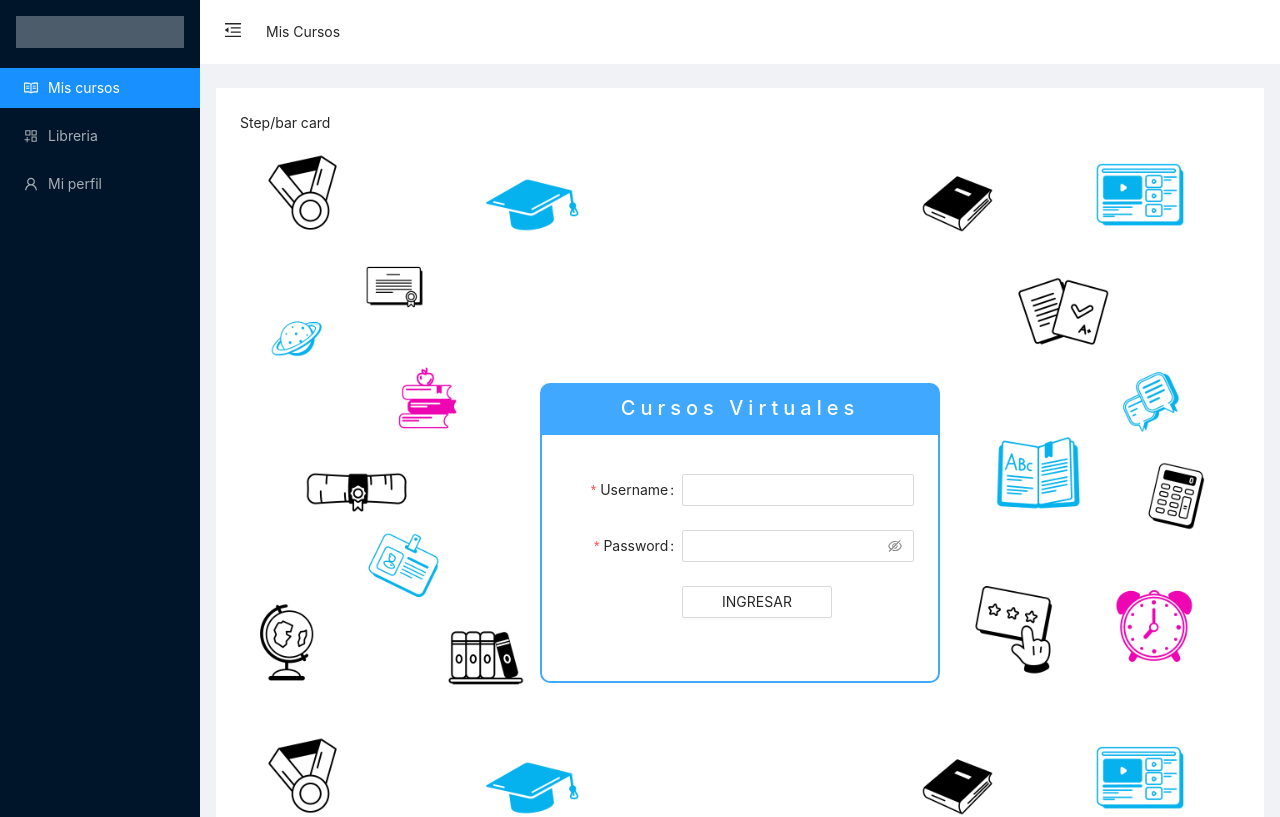
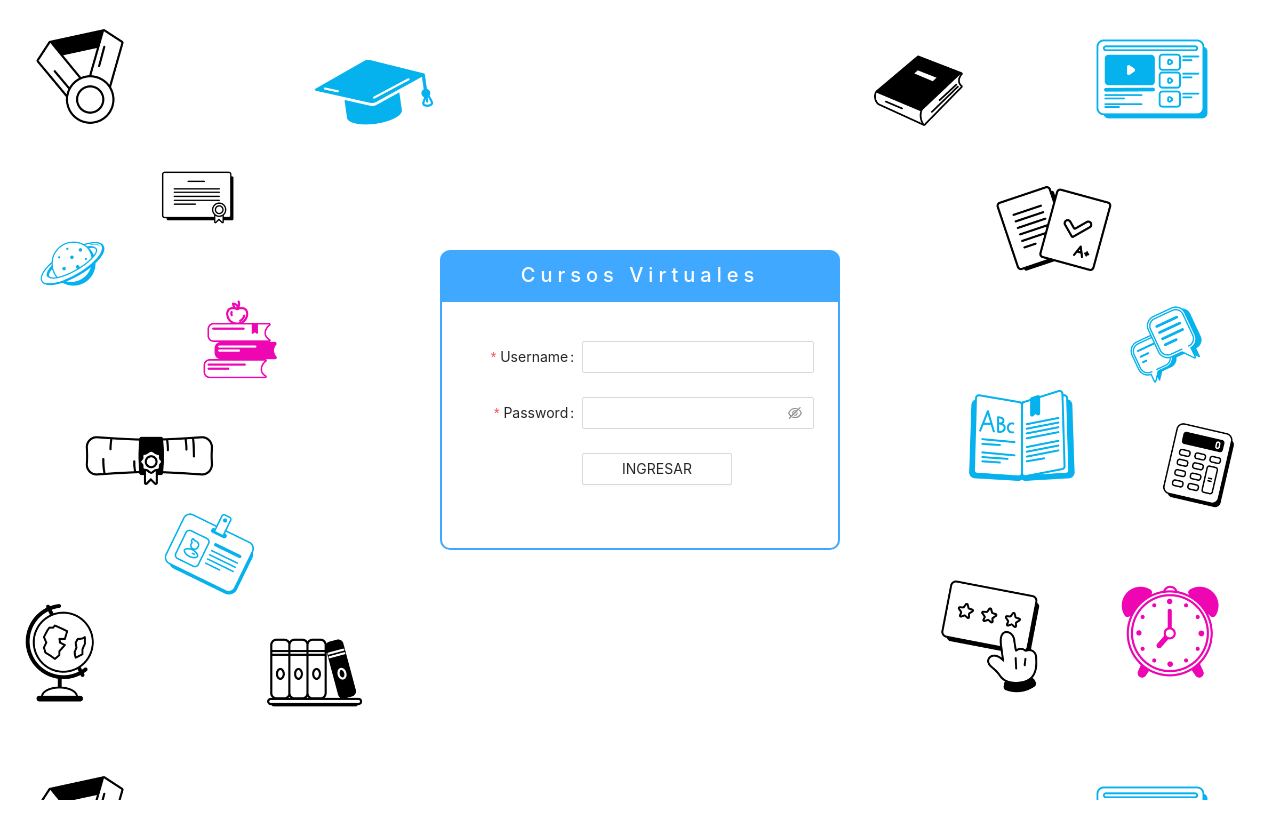
Before and after one commit to joshua-arnao/proyecto-final, a React (Create React App) app: page /login in a window 1280 px wide. Shown: the top 817 px of the page. Built offline with nearby package versions, Linux system fonts and the light colour scheme.

Commit message:
se agrego plantilla privada y publica

```diff
--- a/src/App.jsx
+++ b/src/App.jsx
@@ -1,28 +1,8 @@
-import {
-  BrowserRouter as Router,
-  Switch,
-  Route,
-  Redirect,
-} from "react-router-dom";
-import React, { useState } from "react";
-
-import { Layout, Menu, Tabs } from "antd";
-import {
-  MenuUnfoldOutlined,
-  MenuFoldOutlined,
-  ReadOutlined,
-  AppstoreAddOutlined,
-  UserOutlined,
-} from "@ant-design/icons";
-
-import { Header } from "./components/header/header";
+import { useState } from "react";
+import { BrowserRouter as Router, Switch } from "react-router-dom";
 import { Main } from "./components/main/main";
-
-import { PageLogin } from "./pages/login/login";
-import { PageCourses } from "./pages/courses/courses";
-import { PageStore } from "./pages/store/store";
-import { PageUser } from "./pages/user/user";
-import { Link } from "react-router-dom";
+import { LayoutPrivate } from "./layouts/layout-private/layout-private";
+import { LayoutPublic } from "./layouts/layout-public/layout-public";
 import "antd/dist/antd.css";
 import "./assets/style/main.scss";
 
@@ -30,88 +10,16 @@ import "./assets/style/main.scss";
 COMPONENTES WRAPPER
 */
 export function App() {
-  const { Header, Sider, Content } = Layout;
-  const state = {
-    collapsed: true,
-  };
-
-  const Toggle = () => {
-    useState({
-      collapsed: !state.collapsed,
-    });
-  };
-
-  const [Autorizado,SetAutorizado] = useState(false);
+  const [isLogin, setIsLogin] = useState(false);
 
   return (
     <Router>
       <div className="wrapper">
-      <Switch>
-        <Main>
-          <Layout style={{ minHeight: "100vh" }}>
-            <Sider trigger={null} collapsible collapsed={useState.collapsed}>
-              <div className="logo" />
-              <div
-                className="flex-column navBar"
-                style={{ minHeight: "100vh" }}
-              >
-                <Menu theme="dark" mode="inline" defaultSelectedKeys={["1"]}>
-                  <Menu.Item key="1" icon={<ReadOutlined />}>
-                    <Link to="/courses" autorizado={Autorizado} >Mis cursos</Link>
-                  </Menu.Item>
-                  <Menu.Item key="2" icon={<AppstoreAddOutlined />}>
-                    <Link to="/store" autorizado={Autorizado} >Libreria</Link>
-                  </Menu.Item>
-                  <Menu.Item key="3" icon={<UserOutlined />}>
-                    <Link to="/user" autorizado={Autorizado} >Mi perfil</Link>
-                  </Menu.Item>
-                </Menu>
-                {/* <Menu theme="dark" mode="inline" defaultSelectedKeys={["1"]}>
-                  <Menu.Item key="4" icon={<UserOutlined />}>
-                    Salir
-                  </Menu.Item>
-                </Menu> */}
-              </div>
-            </Sider>
-            <Layout className="site-layout">
-              <Header className="site-layout-background" style={{ padding: 0 }}>
-                {React.createElement(
-                  useState.collapsed ? MenuUnfoldOutlined : MenuFoldOutlined,
-                  {
-                    className: "trigger",
-                    onClick: Toggle,
-                  }
-                )}
-                Mis Cursos
-              </Header>
-              <Content
-                className="site-layout-background"
-                style={{
-                  margin: "24px 16px",
-                  padding: 24,
-                  minHeight: 280,
-                }}
-              >
-                Step/bar card
-                <div>
-                    <Route path="/login">
-                      <PageLogin SetAutorizado={SetAutorizado}/>
-                    </Route>
-                    <Route path="/courses">
-                      <PageCourses autorizado={Autorizado}/>
-                    </Route>
-                    <Route path="/store">
-                      <PageStore autorizado={Autorizado}/>
-                    </Route>
-                    <Route path="/user">
-                      <PageUser autorizado={Autorizado}/>
-                    </Route>
-                    <Redirect from="/" to="/login"></Redirect>
-                </div>
-              </Content>
-            </Layout>
-          </Layout>
-          {/* <div className="navBar flex-column min-h-full space-y-[500px]">
+        <Switch>
+          <Main>
+            {isLogin && <LayoutPrivate />}
+            <LayoutPublic />
+            {/* <div className="navBar flex-column min-h-full space-y-[500px]">
             <div>
               <Menu
                 onClick={handleClick}
@@ -148,7 +56,7 @@ export function App() {
               </Menu>
             </div>
           </div> */}
-        </Main>
+          </Main>
         </Switch>
       </div>
     </Router>
--- /dev/null
+++ b/src/layouts/layout-private/layout-private.jsx
@@ -0,0 +1,99 @@
+import React, { useState } from "react";
+import { Route, Redirect } from "react-router-dom";
+import {
+  MenuUnfoldOutlined,
+  MenuFoldOutlined,
+  ReadOutlined,
+  AppstoreAddOutlined,
+  UserOutlined,
+} from "@ant-design/icons";
+import { Layout, Menu, Tabs } from "antd";
+
+import { Header } from "../../components/header/header";
+import { PageCourses } from "../../pages/courses/courses";
+import { PageStore } from "../../pages/store/store";
+import { PageUser } from "../../pages/user/user";
+import { Link } from "react-router-dom";
+
+export function LayoutPrivate(props) {
+  const { Header, Sider, Content } = Layout;
+  const state = {
+    collapsed: true,
+  };
+
+  const Toggle = () => {
+    useState({
+      collapsed: !state.collapsed,
+    });
+  };
+
+  const [Autorizado, SetAutorizado] = useState(false);
+
+  return (
+    <div>
+      <Layout style={{ minHeight: "100vh" }}>
+        <Sider trigger={null} collapsible collapsed={useState.collapsed}>
+          <div className="logo" />
+          <div className="flex-column navBar" style={{ minHeight: "100vh" }}>
+            <Menu theme="dark" mode="inline" defaultSelectedKeys={["1"]}>
+              <Menu.Item key="1" icon={<ReadOutlined />}>
+                <Link to="/courses" autorizado={Autorizado}>
+                  Mis cursos
+                </Link>
+              </Menu.Item>
+              <Menu.Item key="2" icon={<AppstoreAddOutlined />}>
+                <Link to="/store" autorizado={Autorizado}>
+                  Libreria
+                </Link>
+              </Menu.Item>
+              <Menu.Item key="3" icon={<UserOutlined />}>
+                <Link to="/user" autorizado={Autorizado}>
+                  Mi perfil
+                </Link>
+              </Menu.Item>
+            </Menu>
+            {/* <Menu theme="dark" mode="inline" defaultSelectedKeys={["1"]}>
+                  <Menu.Item key="4" icon={<UserOutlined />}>
+                    Salir
+                  </Menu.Item>
+                </Menu> */}
+          </div>
+        </Sider>
+        <Layout className="site-layout">
+          <Header className="site-layout-background" style={{ padding: 0 }}>
+            {React.createElement(
+              useState.collapsed ? MenuUnfoldOutlined : MenuFoldOutlined,
+              {
+                className: "trigger",
+                onClick: Toggle,
+              }
+            )}
+            Mis Cursos
+          </Header>
+          <Content
+            className="site-layout-background"
+            style={{
+              margin: "24px 16px",
+              padding: 24,
+              minHeight: 280,
+            }}
+          >
+            Step/bar card
+            <div>
+              <Route path="/courses">
+                <PageCourses autorizado={Autorizado} />
+              </Route>
+              <Route path="/store">
+                <PageStore autorizado={Autorizado} />
+              </Route>
+              <Route path="/user">
+                <PageUser autorizado={Autorizado} />
+              </Route>
+              <Redirect from="/" to="/login"></Redirect>
+            </div>
+          </Content>
+        </Layout>
+      </Layout>
+    </div>
+  );
+}
--- /dev/null
+++ b/src/layouts/layout-public/layout-public.jsx
@@ -0,0 +1,12 @@
+import { Route } from "react-router-dom";
+import { PageLogin } from "../../pages/login/login";
+
+export function LayoutPublic(props) {
+  return (
+    <div>
+      <Route path="/login">
+        <PageLogin />
+      </Route>
+    </div>
+  );
+}
```
Also changed, not shown: src/pages/login/login.jsx (+8 -9 lines).
